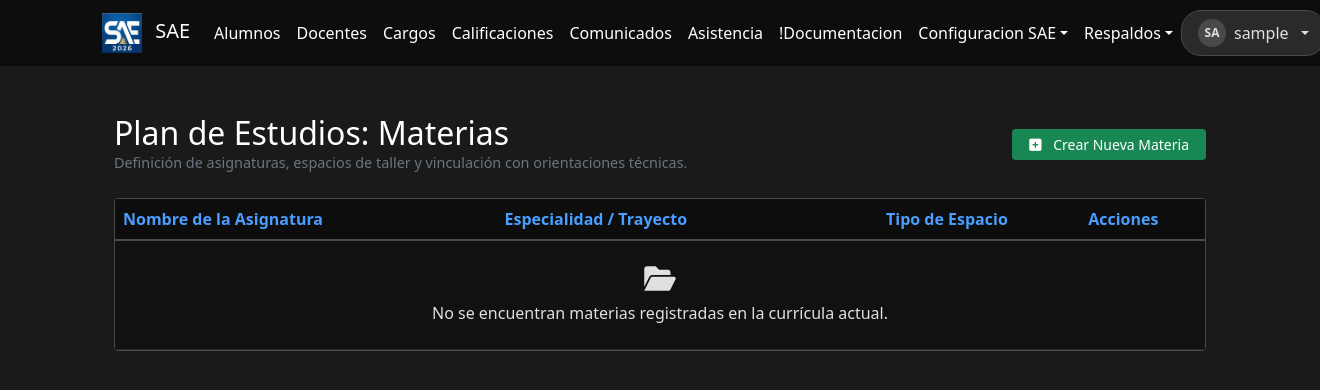
After one commit to flipps12/SAE, a Django app: page /materias/ in a window 1320 px wide. The commit adds this page. Shown: the top 390 px of the page. Run offline with Django 5.2, Linux system fonts and the light colour scheme; the visitor is signed in with stand-in values (Sample User, id 1); data that the repository does not hold is empty.

Commit message:
/materias

```diff
--- a/gestion_academica/forms.py
+++ b/gestion_academica/forms.py
@@ -1,8 +1,26 @@
+# gestion_academica/forms.py
 from django import forms
 from django.db import transaction
 from django.core.exceptions import ValidationError
 from .validators import dni_validator, cuil_validator
-from .models import Alumno, Persona, Curso, Burbuja, CicloLectivo, HistorialAcademico, Comunicado, Profesor, TipoCargo, PersonalCargo, AsignacionCargo, Turno, Especialidad, Aula
+from .models import Alumno, Persona, Curso, Burbuja, CicloLectivo, HistorialAcademico, Comunicado, Profesor, TipoCargo, PersonalCargo, AsignacionCargo, Turno, Especialidad, Aula, Materia
+
+class MateriaForm(forms.ModelForm):
+    class Meta:
+        model = Materia
+        fields = ['nombre', 'especialidad', 'tipo']
+        widgets = {
+            'nombre': forms.TextInput(attrs={
+                'class': 'form-control bg-dark text-white border-secondary',
+                'placeholder': 'Ej: Prácticas del Lenguaje / Análisis Matemático'
+            }),
+            'especialidad': forms.Select(attrs={
+                'class': 'form-select bg-dark text-white border-secondary'
+            }),
+            'tipo': forms.Select(attrs={
+                'class': 'form-select bg-dark text-white border-secondary'
+            }),
+        }
 
 class CursoForm(forms.ModelForm):
     class Meta:
--- /dev/null
+++ b/gestion_academica/templates/materias/gestion_materias.html
@@ -0,0 +1,139 @@
+{% extends "usuarios/base.html" %}
+
+{% block content %}
+<div class="container-fluid mt-4">
+    <div class="d-flex justify-content-between align-items-center mb-4">
+        <div>
+            <h2 class="text-white mb-0">Plan de Estudios: Materias</h2>
+            <p class="text-muted mb-0" style="font-size: 0.9rem;">Definición de asignaturas, espacios de taller y vinculación con orientaciones técnicas.</p>
+        </div>
+        <button type="button" class="btn btn-success btn-sm px-3" data-bs-toggle="modal" data-bs-target="#materiaModal" onclick="prepararModalAlta()">
+            <i class="fa-solid fa-square-plus me-2"></i> Crear Nueva Materia
+        </button>
+    </div>
+
+    <div class="table-responsive rounded shadow-sm tabla-alumnos-contenedor">
+        <table class="table align-middle mb-0">
+            <thead>
+                <tr>
+                    <th style="width: 35%;">Nombre de la Asignatura</th>
+                    <th style="width: 35%;">Especialidad / Trayecto</th>
+                    <th style="width: 15%;">Tipo de Espacio</th>
+                    <th class="text-center" style="width: 15%;">Acciones</th>
+                </tr>
+            </thead>
+            <tbody>
+                {% for materia in materias %}
+                <tr>
+                    <td class="fw-bold text-light fs-5">
+                        {{ materia.nombre }}
+                    </td>
+                    <td>
+                        {% if materia.especialidad %}
+                            <span class="text-info fw-semibold"><i class="fa-solid fa-graduation-cap me-2" style="font-size:0.85rem;"></i>{{ materia.especialidad.nombre }}</span>
+                        {% else %}
+                            <span class="text-muted small fw-normal"><i class="fa-solid fa-layer-group me-2" style="font-size:0.85rem;"></i>Troncal / Ciclo Común</span>
+                        {% endif %}
+                    </td>
+                    <td>
+                        {% if materia.tipo == 'TALLER' %}
+                            <span class="badge bg-warning text-dark px-2 py-1.5 fw-bold">Taller / Práctica</span>
+                        {% else %}
+                            <span class="badge bg-secondary px-2 py-1.5">Aula / Teoría</span>
+                        {% endif %}
+                    </td>
+                    <td class="text-center">
+                        <button type="button" class="btn btn-outline-info btn-sm px-2"
+                                data-bs-toggle="modal"
+                                data-bs-target="#materiaModal"
+                                onclick="prepararModalEdicion(this)"
+                                data-id="{{ materia.id }}"
+                                data-nombre="{{ materia.nombre }}"
+                                data-especialidad="{{ materia.especialidad_id|default:'' }}"
+                                data-tipo="{{ materia.tipo }}">
+                            <i class="fa-solid fa-pen-to-square"></i>
+                        </button>
+                    </td>
+                </tr>
+                {% empty %}
+                <tr>
+                    <td colspan="4" class="text-center py-4 text-muted">
+                        <i class="fa-solid fa-folder-open fs-3 d-block mb-2"></i>
+                        No se encuentran materias registradas en la currícula actual.
+                    </td>
+                </tr>
+                {% endfor %}
+            </tbody>
+        </table>
+    </div>
+</div>
+
+<div class="modal fade" id="materiaModal" tabindex="-1" aria-labelledby="materiaModalLabel" aria-hidden="true">
+    <div class="modal-dialog modal-dialog-centered">
+        <div class="modal-content bg-dark text-white border border-secondary">
+            <form method="post" action="{% url 'gestion_materias' %}">
+                {% csrf_token %}
+
+                <input type="hidden" name="materia_id" id="modal_materia_id" value="">
+
+                <div class="modal-header border-secondary">
+                    <h5 class="modal-title text-info" id="materiaModalLabel">Configuración de Materia</h5>
+                    <button type="button" class="btn-close btn-close-white" data-bs-dismiss="modal" aria-label="Close"></button>
+                </div>
+
+                <div class="modal-body">
+                    <div class="row g-3">
+                        <div class="col-12">
+                            <label class="form-label small text-muted fw-bold">Nombre de la Materia</label>
+                            {{ form.nombre }}
+                        </div>
+                        <div class="col-12">
+                            <label class="form-label small text-muted fw-bold">Especialidad Orientada</label>
+                            {{ form.especialidad }}
+                            <div class="form-text text-muted" style="font-size:0.75rem;">{{ form.especialidad.help_text }}</div>
+                        </div>
+                        <div class="col-12">
+                            <label class="form-label small text-muted fw-bold">Tipo de Formación</label>
+                            {{ form.tipo }}
+                        </div>
+                    </div>
+                </div>
+
+                <div class="modal-header border-top border-secondary justify-content-end gap-2 py-2">
+                    <button type="button" class="btn btn-outline-light btn-sm px-3" data-bs-dismiss="modal">Cancelar</button>
+                    <button type="submit" class="btn btn-success btn-sm px-4" id="modal_submit_btn">Confirmar Guardado</button>
+                </div>
+            </form>
+        </div>
+    </div>
+</div>
+
+<script type="text/javascript">
+    function prepararModalAlta() {
+        document.getElementById('materiaModalLabel').innerText = "Añadir Asignatura al Plan Curricular";
+        document.getElementById('modal_materia_id').value = "";
+        document.getElementById('modal_submit_btn').className = "btn btn-success btn-sm px-4";
+        document.getElementById('modal_submit_btn').innerText = "Registrar Alta";
+
+        document.getElementsByName('nombre')[0].value = "";
+        document.getElementsByName('especialidad')[0].value = "";
+        document.getElementsByName('tipo')[0].value = "AULA";
+    }
+
+    function prepararModalEdicion(boton) {
+        document.getElementById('materiaModalLabel').innerText = "Modificar Parámetros de la Asignatura";
+        document.getElementById('modal_submit_btn').className = "btn btn-info btn-sm px-4 text-dark fw-bold";
+        document.getElementById('modal_submit_btn').innerText = "Guardar Cambios";
+
+        const id = boton.dataset.id;
+        const nombre = boton.dataset.nombre;
+        const especialidad = boton.dataset.especialidad;
+        const tipo = boton.dataset.tipo;
+
+        document.getElementById('modal_materia_id').value = id;
+        document.getElementsByName('nombre')[0].value = nombre;
+        document.getElementsByName('especialidad')[0].value = especialidad;
+        document.getElementsByName('tipo')[0].value = tipo;
+    }
+</script>
+{% endblock %}
--- a/gestion_academica/urls.py
+++ b/gestion_academica/urls.py
@@ -1,6 +1,6 @@
 from django.urls import path
 # Importamos directamente los archivos del paquete views
-from .views import alumnos, asistencias, calificaciones, cargos, comunicados, profesores, planilla_docente, infraestructura
+from .views import alumnos, asistencias, calificaciones, cargos, comunicados, profesores, planilla_docente, infraestructura, materias
 
 # app_name = 'gestion_academica'
 
@@ -35,4 +35,8 @@ urlpatterns = [
     path('infraestructura/turnos/', infraestructura.GestionTurnosView.as_view(), name='gestion_turnos'),
     path('infraestructura/especialidades/', infraestructura.GestionEspecialidadesView.as_view(), name='gestion_especialidades'),
     path('infraestructura/aulas/', infraestructura.GestionAulasView.as_view(), name='gestion_aulas'),
+
+
+    # --- DOMINIO: MATERIAS ---
+    path('materias/', materias.GestionMateriasView.as_view(), name='gestion_materias'),
 ]
--- a/gestion_academica/views/__init__.py
+++ b/gestion_academica/views/__init__.py
@@ -6,3 +6,4 @@ from . import cargos
 from . import profesores
 from . import planilla_docente
 from . import infraestructura
+from . import materias
--- /dev/null
+++ b/gestion_academica/views/materias.py
@@ -0,0 +1,50 @@
+# gestion_academica/views/materias.py
+from django.views.generic import TemplateView
+from django.shortcuts import get_object_or_404, redirect
+from django.contrib.auth.mixins import LoginRequiredMixin, PermissionRequiredMixin
+from django.contrib import messages
+from django.urls import reverse
+
+from gestion_academica.models import Materia
+from gestion_academica.forms import MateriaForm
+
+class GestionMateriasView(LoginRequiredMixin, PermissionRequiredMixin, TemplateView):
+    template_name = 'materias/gestion_materias.html'
+
+    def has_permission(self):
+        # Mantenemos tu regla estricta de seguridad (Personal de Staff activo)
+        return self.request.user.is_active and self.request.user.is_staff
+
+    def get_context_data(self, **kwargs):
+        context = super().get_context_data(**kwargs)
+        # Traemos las materias optimizando con select_related
+        context['materias'] = Materia.objects.select_related('especialidad').order_by('nombre')
+        # Formulario vacío listo para el modal de alta
+        context['form'] = MateriaForm()
+        return context
+
+    def post(self, request, *args, **kwargs):
+        materia_id = request.POST.get('materia_id')
+
+        if materia_id:
+            # --- MODO: MODIFICACIÓN ---
+            materia = get_object_or_404(Materia, id=materia_id)
+            form = MateriaForm(request.POST, instance=materia)
+            accion_str = "actualizada"
+        else:
+            # --- MODO: ALTA ---
+            form = MateriaForm(request.POST)
+            accion_str = "creada"
+
+        if form.is_valid():
+            try:
+                materia_guardada = form.save()
+                messages.success(request, f"Materia '{materia_guardada.nombre}' {accion_str} con éxito.")
+            except Exception as e:
+                messages.error(request, f"Error de integridad en base de datos: {str(e)}")
+        else:
+            for field, errores in form.errors.items():
+                for error in errores:
+                    messages.error(request, f"Error en campo [{field}]: {error}")
+
+        return redirect(reverse('gestion_materias'))
--- a/usuarios/templates/usuarios/includes/navbar_staff.html
+++ b/usuarios/templates/usuarios/includes/navbar_staff.html
@@ -38,7 +38,7 @@
             <li><a class="dropdown-item" href="{% url 'gestion_especialidades' %}">Especialidades</a></li>
             <li><a class="dropdown-item" href="{% url 'gestion_cursos' %}">Cursos</a></li>
             <li><a class="dropdown-item" href="#">!Grupos</a></li>
-            <li><a class="dropdown-item" href="#">!Materias</a></li>
+            <li><a class="dropdown-item" href="{% url 'gestion_materias' %}">Materias</a></li>
             <li><a class="dropdown-item" href="{% url 'gestion_turnos' %}">Turnos</a></li>
             <li><a class="dropdown-item" href="{% url 'gestion_aulas' %}">Aulas</a></li>
         </ul>
```
